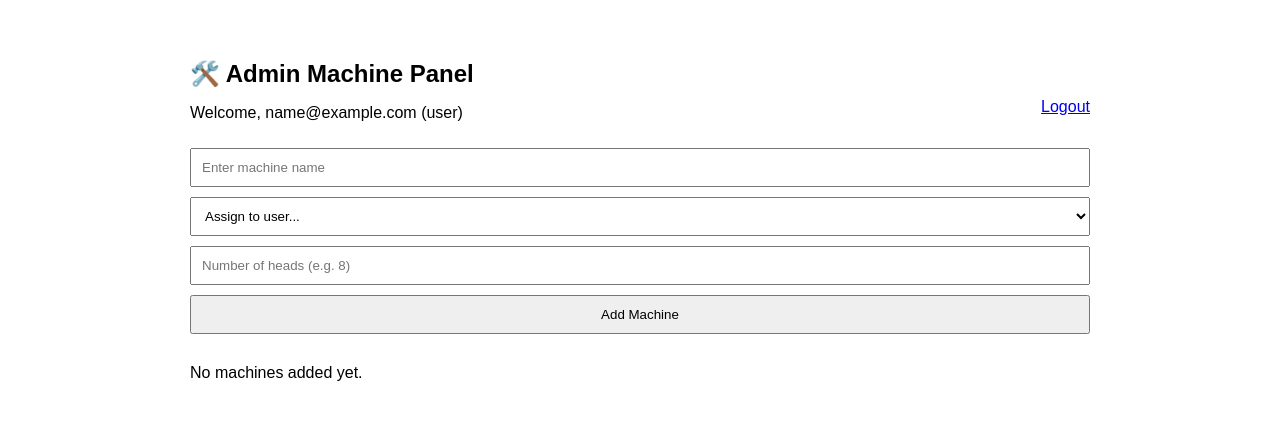
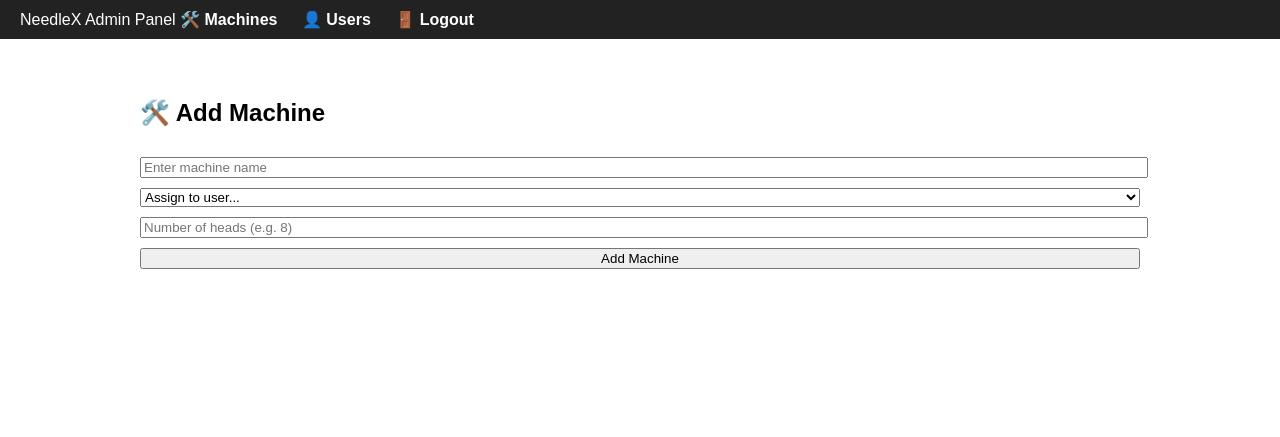
Before and after one commit to gigtarget/needlex, a Flask app: template app/templates/admin_machines.html in a window 1280 px wide. Shown: the top 437 px of the page. Run offline with Flask 3, Linux system fonts and the light colour scheme; the template is opened without the code that fills it, so the values that code supplies are empty; the visitor is signed in with stand-in values (Sample User, id 1); data comes from the database, SQL or seed files in the repository.

Commit message:
Update admin_machines.html

```diff
--- a/app/templates/admin_machines.html
+++ b/app/templates/admin_machines.html
@@ -1,79 +1,43 @@
-<!DOCTYPE html>
-<html lang="en">
-<head>
-    <meta charset="UTF-8">
-    <title>Manage Machines – NeedleX</title>
-    <style>
-        body { font-family: Arial, sans-serif; padding: 40px; max-width: 900px; margin: auto; }
-        h2 { margin-bottom: 10px; }
-        form { margin-bottom: 30px; }
-        input, select, button {
-            padding: 10px;
-            width: 100%;
-            margin-top: 10px;
-            box-sizing: border-box;
-        }
-        table { width: 100%; border-collapse: collapse; margin-top: 30px; }
-        th, td { padding: 10px; border-bottom: 1px solid #ccc; text-align: left; vertical-align: top; }
-        ul { margin: 0; padding-left: 20px; }
-        .head-list { color: #666; font-size: 0.9em; }
-        .logout { float: right; margin-top: -40px; }
-    </style>
-</head>
-<body>
+{% extends "base_admin.html" %}
 
-    <h2>🛠️ Admin Machine Panel</h2>
-    <p>Welcome, {{ current_user.email }} ({{ current_user.role }})</p>
-    <p class="logout"><a href="{{ url_for('auth.logout') }}">Logout</a></p>
+{% block content %}
+<h2>🛠️ Add Machine</h2>
 
 <form method="POST">
     <input type="text" name="machine_name" placeholder="Enter machine name" required>
-
     <select name="user_id" required>
         <option value="">Assign to user...</option>
         {% for user in users %}
             <option value="{{ user.id }}">{{ user.email }}</option>
         {% endfor %}
     </select>
-
     <input type="number" name="num_heads" min="1" max="15" placeholder="Number of heads (e.g. 8)" required>
-
     <button type="submit">Add Machine</button>
 </form>
 
 {% if machines %}
 <h3>📋 All Machines</h3>
-        <table>
-            <thead>
+<table border="1">
     <tr>
         <th>#</th>
-                    <th>Machine Name</th>
-                    <th>Assigned To</th>
+        <th>Machine</th>
+        <th>User</th>
         <th>Heads</th>
     </tr>
-            </thead>
-            <tbody>
     {% for machine in machines %}
     <tr>
         <td>{{ loop.index }}</td>
         <td>{{ machine.name }}</td>
         <td>{{ machine.owner.email }}</td>
         <td>
-                        <ul class="head-list">
+            <ul>
                 {% for head in machine.heads %}
-                                <li>Head {{ head.number }} –
-                                    <a href="{{ url_for('main.head_view', machine_id=machine.id, head_id=head.id) }}">Log/View</a>
-                                </li>
+                    <li>Head {{ head.number }} – <a href="{{ url_for('main.head_view', machine_id=machine.id, head_id=head.id) }}">View</a></li>
                 {% endfor %}
             </ul>
         </td>
     </tr>
     {% endfor %}
-            </tbody>
 </table>
-    {% else %}
-        <p>No machines added yet.</p>
 {% endif %}
-
-</body>
-</html>
+{% endblock %}
```
Lines whose indentation alone changed are shown as unchanged.
